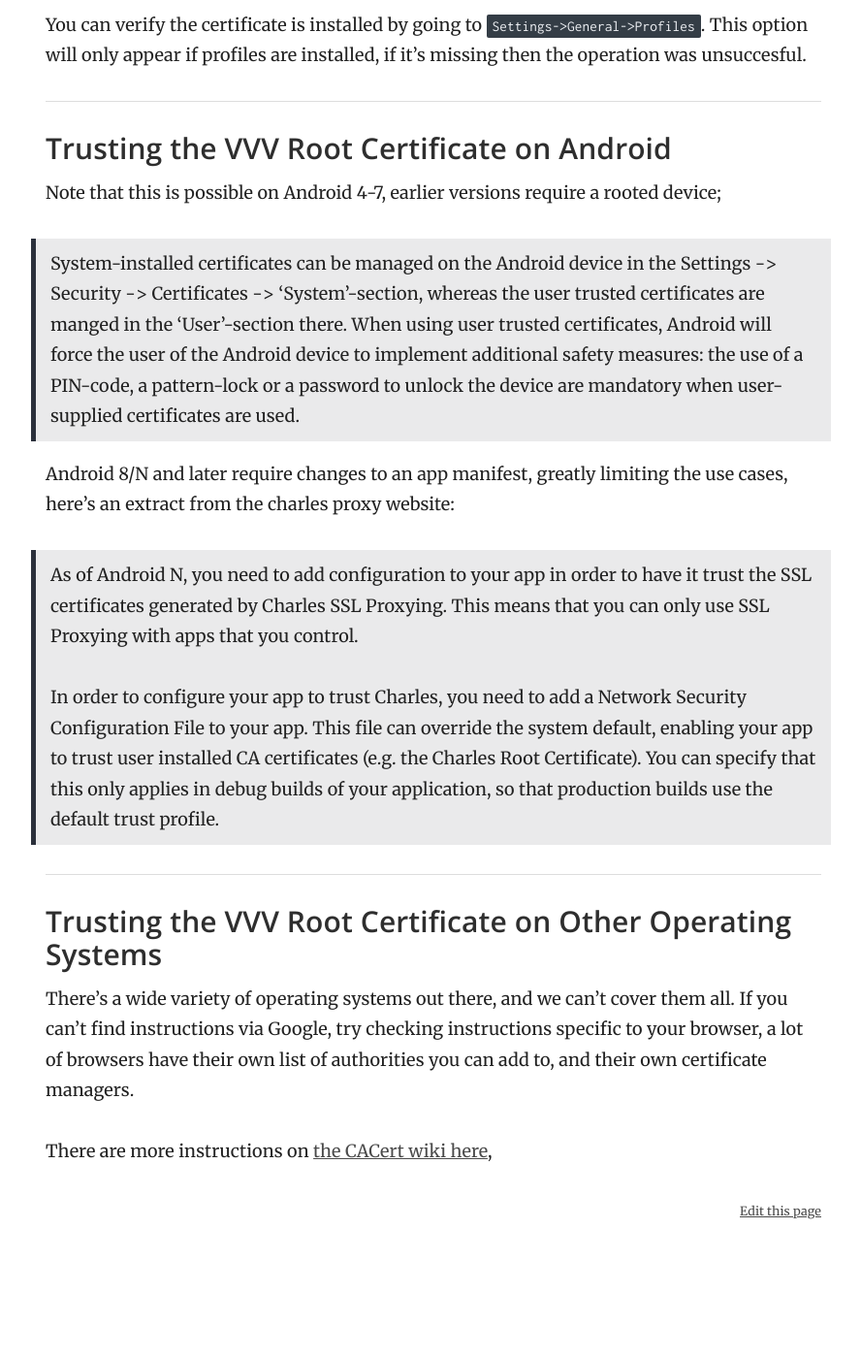
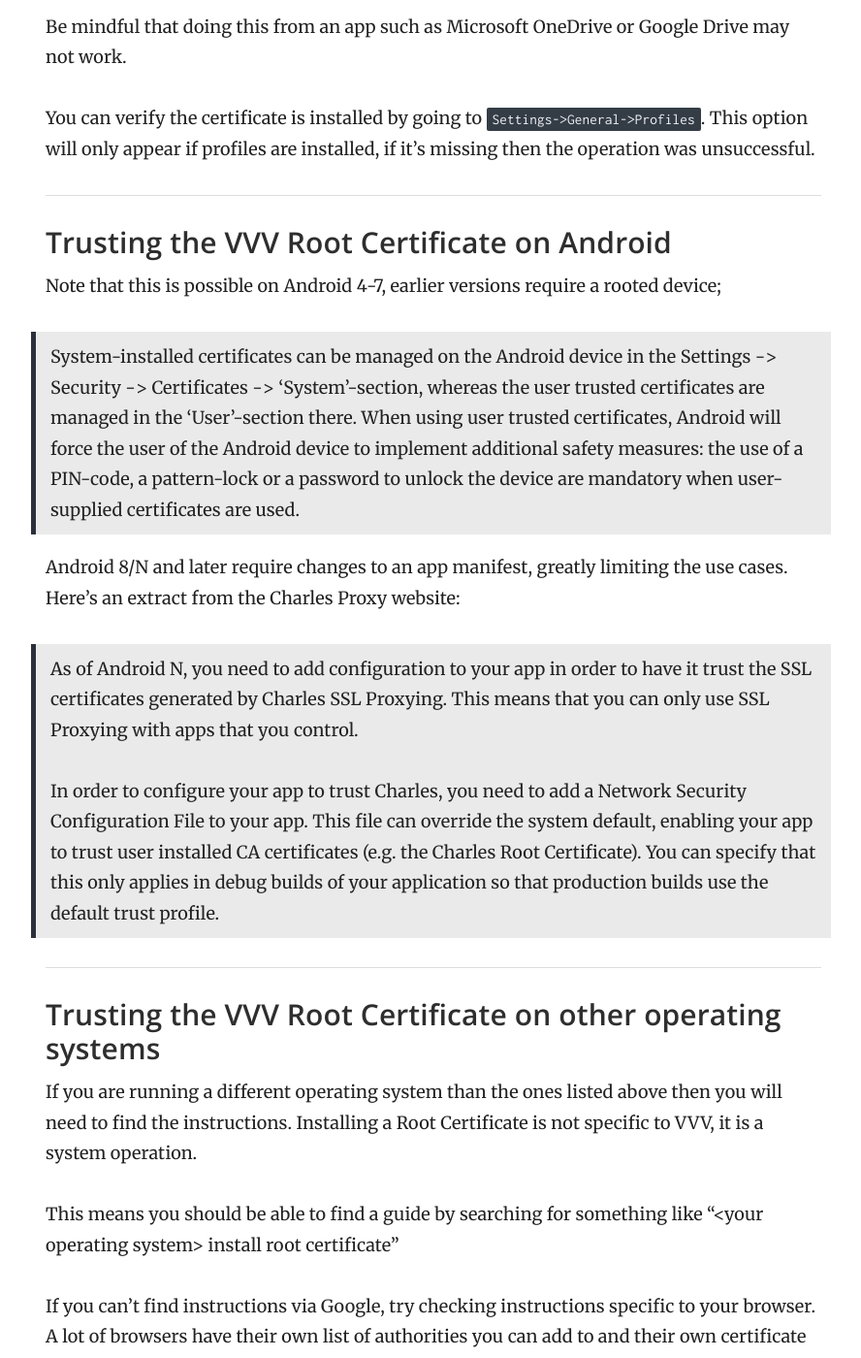
Before and after one commit to Varying-Vagrant-Vagrants/varyingvagrantvagrants.org, a Jekyll site: the page built from docs/en-US/https/trusting-ca.md, in a window 1280 px wide and 1400 px high, scrolled down 2793 px. Shown: the whole window at 97% size, without its empty margins (343-1231 px from the left). Built offline with Jekyll 4.4.1, drawn with Linux system fonts in a browser that asks for light colours; before the commit the page ends 4101 px from its top, so only the background shows below that; some of the changed text lies outside the part shown.

Commit message:
Minor tidy up of trusting-ca documentation
I changed the title as the nav menu down the left-hand side had two pages called the same "Setting Up HTTPS" and the name was appropriate for the other doc so I left it on that and changed it here.

General grammar and spelling improvements.

Softened the wording on the other operating systems section.

```diff
--- a/docs/en-US/https/trusting-ca.md
+++ b/docs/en-US/https/trusting-ca.md
@@ -1,7 +1,7 @@
 ---
 category: 8. TLS and HTTPS
 order: 2
-title: Setting Up HTTPS
+title: Trusting the Certificate Authority
 description: Trusting the Certificate Authority
 permalink: /docs/en-US/references/https/trusting-ca/
 ---
@@ -10,13 +10,13 @@ Once the main authority certificate is trusted by your operating system or brows
 
 You can find the central certificate in `certificates/ca/ca.crt`. There are some caveats though:
 
- - This only works for your instance of VVV, you cannot use this to generate certificates for other VVV users
- - This will only work on your machine, this cannot be used to generate an SSL certificate for a live website
- - This will never work for `.dev` domains, Google have preloaded Chrome with security policies, and Firefox has followed suit. These cannot be dismissed. Since the `.dev` TLD is owned and used by Google it isn't safe, switch to `.test` TLDs
+ - This only works for your instance of VVV, you cannot use this to generate certificates for other VVV users.
+ - This will only work on your machine, this cannot be used to generate an SSL certificate for a live website.
+ - This will never work for `.dev` domains, Google have preloaded Chrome with security policies, and Firefox has followed suit. These cannot be dismissed. Since the `.dev` TLD is owned and used by Google it isn't safe, switch to `.test` TLDs.
 
 ### Trusting The VVV Root Certificate On MacOS / OS X
 
-* Import the `certificates/ca/ca.crt` file into Keychain Access by double clicking on the file in finder
+* Import the `certificates/ca/ca.crt` file into Keychain Access by double-clicking on the file in finder.
 * Right-click the certificate and click Get Info.
 * Expand the Trust section at the top, and under `Secure Sockets Layer (SSL)`, select `Always Trust`.
 * Close the window. You'll be prompted to enter your password to save the changes.
@@ -25,57 +25,61 @@ You can find the central certificate in `certificates/ca/ca.crt`. There are some
 
 Firefox uses its own root certificate list, to access it:
 
- - go to options, and under Privacy & Security
- - go to the certificates section and click "View Certificates"
+ - go to options, and under Privacy & Security.
+ - go to the certificates section and click "View Certificates".
  - In the Certificate Manager window, switch to the Authorities tab and click the "Import..." button.
- - In the file open dialogue that pops up, select the VVV root certificate in your VVV folder at `certificates/ca/ca.crt`
- - When Firefox asks you what you want to use the certificate for, check the box marked "Trust this CA to identify websites" and click Ok
+ - In the file open dialogue that pops up, select the VVV root certificate in your VVV folder at `certificates/ca/ca.crt`.
+ - When Firefox asks you what you want to use the certificate for, check the box marked "Trust this CA to identify websites" and click Ok.
  - You should now see the `VVV INTERNAL` certificate authority in the list.
 
 ### Trusting the VVV Root Certificate on Windows 10
 
- - Press the windows key + R, to bring up the run dialogue
- - Enter `secpol.msc` and press Ok
- - The Local security policy window/snapin should appear
+ - Press the windows key + R, to bring up the run dialogue.
+ - Enter `secpol.msc` and press Ok.
+ - The Local security policy window/snapin should appear.
  - On the side menu, click Public Key Policies > Certificate Path Validation Settings.
  - Then in Certificate Path Validation Settings Properties, under *Store* tab, check *Define these policy settings*. Make sure you check *Allow user trusted root CAs to be used to validate certificates* and *Allow users to trust peer trust certificates* options here. Under Root certificates stores, select *Third-Party Root CAs and Enterprise Root CAs* option. Click Apply followed by OK.
  - Close the Local Security Policy window/snap-in.
- - Press windows key + R again, to bring up the run dialogue
- - Enter `certmgr.msc` and press Ok
+ - Press windows key + R again, to bring up the run dialogue.
+ - Enter `certmgr.msc` and press Ok.
  - In the Certificate Manager window, click *Trusted Root Certification Authorities > Certificates*.
  - Right click on *Certificates* and select *All Tasks > Import*.
  - Now in Certificate Import Wizard, click Next.
  - Then click on browse and select the VVV certificate root file in your VVV folder: `certificates/ca/ca.crt`, then click Next.
- - On the next screen, choose 8Automatically select the certificate store based on the type of certificate* option. Hit Next.
+ - On the next screen, choose *Automatically select the certificate store based on the type of certificate* option. Hit Next.
  - Click Finish to finally import the certificate to Trusted Root Certification Authorities store.
  - In few seconds, you’ll receive the confirmation saying *The import was successful* which means the new certificate is installed and ready for use.
 
 ### Trusting the VVV Root Certificate on iOS
 
-You will need to place the authority somewhere mobile safari can access. Make sure nobody see this as it could be a security risk, and remove the file once installed.
+You will need to place the authority somewhere mobile Safari can access. Make sure nobody can see this as it could be a security risk, and remove the file once installed.
 
- - Download the `ca.crt` file in safari
- - iOS will prompt you to install the certificate
- - tap install on each screen until the certificate is trusted
+ - Download the `ca.crt` file in safari.
+ - iOS will prompt you to install the certificate.
+ - Tap install on each screen until the certificate is trusted.
 
- Be mindful that doing this from an app such as one drive or google drive may not work.
+Be mindful that doing this from an app such as Microsoft OneDrive or Google Drive may not work.
 
- You can verify the certificate is installed by going to `Settings->General->Profiles`. This option will only appear if profiles are installed, if it's missing then the operation was unsuccesful.
+You can verify the certificate is installed by going to `Settings->General->Profiles`. This option will only appear if profiles are installed, if it's missing then the operation was unsuccessful.
 
 ### Trusting the VVV Root Certificate on Android
 
 Note that this is possible on Android 4-7, earlier versions require a rooted device;
 
-> System-installed certificates can be managed on the Android device in the Settings -> Security -> Certificates -> 'System'-section, whereas the user trusted certificates are manged in the 'User'-section there. When using user trusted certificates, Android will force the user of the Android device to implement additional safety measures: the use of a PIN-code, a pattern-lock or a password to unlock the device are mandatory when user-supplied certificates are used.
+> System-installed certificates can be managed on the Android device in the Settings -> Security -> Certificates -> 'System'-section, whereas the user trusted certificates are managed in the 'User'-section there. When using user trusted certificates, Android will force the user of the Android device to implement additional safety measures: the use of a PIN-code, a pattern-lock or a password to unlock the device are mandatory when user-supplied certificates are used.
 
-Android 8/N and later require changes to an app manifest, greatly limiting the use cases, here's an extract from the charles proxy website:
+Android 8/N and later require changes to an app manifest, greatly limiting the use cases. Here's an extract from the Charles Proxy website:
 
 > As of Android N, you need to add configuration to your app in order to have it trust the SSL certificates generated by Charles SSL Proxying. This means that you can only use SSL Proxying with apps that you control.
 >
-> In order to configure your app to trust Charles, you need to add a Network Security Configuration File to your app. This file can override the system default, enabling your app to trust user installed CA certificates (e.g. the Charles Root Certificate). You can specify that this only applies in debug builds of your application, so that production builds use the default trust profile.
+> In order to configure your app to trust Charles, you need to add a Network Security Configuration File to your app. This file can override the system default, enabling your app to trust user installed CA certificates (e.g. the Charles Root Certificate). You can specify that this only applies in debug builds of your application so that production builds use the default trust profile.
 
-### Trusting the VVV Root Certificate on Other Operating Systems
+### Trusting the VVV Root Certificate on other operating systems
 
-There's a wide variety of operating systems out there, and we can't cover them all. If you can't find instructions via Google, try checking instructions specific to your browser, a lot of browsers have their own list of authorities you can add to, and their own certificate managers.
+If you are running a different operating system than the ones listed above then you will need to find the instructions. Installing a Root Certificate is not specific to VVV, it is a system operation.
 
-There are more instructions on [the CACert wiki here](http://wiki.cacert.org/FAQ/ImportRootCert),
+This means you should be able to find a guide by searching for something like "&lt;your operating system&gt; install root certificate"
+
+If you can't find instructions via Google, try checking instructions specific to your browser. A lot of browsers have their own list of authorities you can add to and their own certificate managers.
+
+There are more instructions on [the CACert wiki here](http://wiki.cacert.org/FAQ/ImportRootCert).
```
